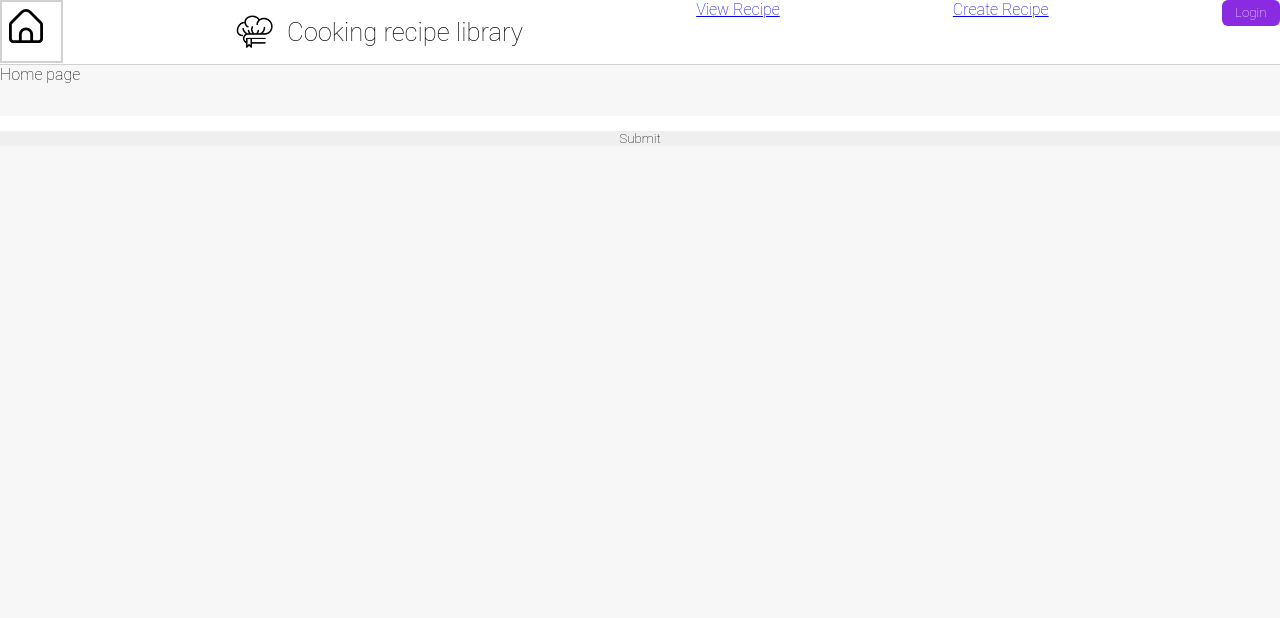
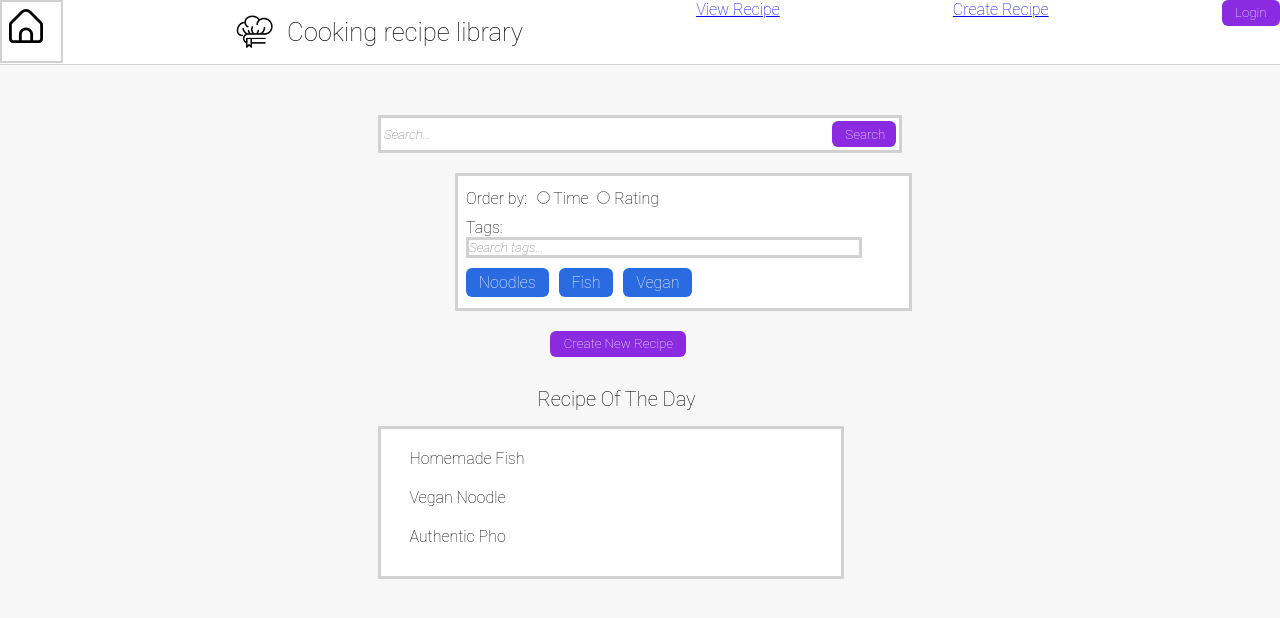
Before and after one commit to LongLeGL/RecipeLibraryWebapp, a React (Create React App) app: page / in a window 1280 px wide. Shown: the top 618 px of the page. Built offline with nearby package versions, Linux system fonts and the light colour scheme.

Commit message:
work on HomePage

```diff
--- a/src/pages/HomePage.css
+++ b/src/pages/HomePage.css
@@ -4,4 +4,102 @@
     height: 90vh;
     display: flex;
     flex-direction: column;
+
 }
+.RealBox{
+    background-color: white;
+
+    width: 40vw;
+    margin: auto;
+    margin-top: 50px;
+    margin-bottom: 20px;
+    border-color: var(--border_gray);
+    border-radius: 1px;
+    border-style: solid;
+    display: flex;
+    flex-direction: column;
+    padding: 0.2em 0.2em;
+}
+#search-box{
+    width: 40vw;
+    height: 100%;
+
+}
+:placeholder-shown{
+    font-style: italic;
+}
+#search-box #search-text{
+
+    font-weight: 200;
+    width: 35vw;
+    outline: none;
+}
+#search-box #search-btn{
+    width: 5vw;
+}
+.FilterBox{
+    background-color: white;
+
+    width: 34vw;
+    margin-left: 455px;
+    margin-bottom: 20px;
+    border-color: var(--border_gray);
+    border-radius: 1px;
+    border-style: solid;
+    display: flex;
+    flex-direction: column;
+    padding: 0.5em 0.5em;
+}
+#Order{
+    margin-top: 5px;
+    margin-bottom: 10px;
+}
+#lbl{
+    margin-right: 6px;
+}
+#Order #rating{
+    margin-left: 5px;
+}
+#SearchTag{
+    margin-bottom: 15px;
+}
+
+#SearchTag #search-tag {
+    border-color: var(--border_gray);
+    border-radius: 1px;
+    border-style: solid;
+    outline:none;
+    width: 30.5vw;
+    font-weight: 200;
+}
+#Container {
+    margin-bottom: 8px;
+}
+.NewRecipe{
+    margin-left: 43vw;
+    margin-bottom: 30px;
+}
+
+.RecipeOfTheDay {
+    margin-left: 29.5vw;
+}
+.RecipeOfTheDay #RecipeOfTheDay-header{
+    font-size: 20px;
+
+    margin-left: 12.5vw;
+    margin-bottom: 15px;
+
+}
+.RecipeOfTheDay #RecipeOfTheDay-panel{
+    background-color: white;
+
+    width: 33.5vw;
+
+    margin-bottom: 20px;
+    border-color: var(--border_gray);
+    border-radius: 1px;
+    border-style: solid;
+    display: flex;
+    flex-direction: column;
+    padding: 1em 1em;
+}
--- a/src/pages/HomePage.js
+++ b/src/pages/HomePage.js
@@ -1,14 +1,61 @@
 import './HomePage.css'
 import React from 'react';
+import { Link } from 'react-router-dom';
 
 function HomePage() {
 	return (
-		<div className='HomePage'>
-			Home page
-			<form>
-				<input type='text' />
-				<input type='submit' />
-			</form>
+		<div class = "HomePage">
+			<div class ="RealBox">
+				<form action="" id="search-box">
+					<input type="text" id ="search-text" placeholder="Search..."/>
+					<button id="search-btn">Search</button>
+				</form>
+
+			</div>
+			<div class ="FilterBox">
+				<div id="Order">
+					<label id="lbl">Order by:    </label>
+					<input type="radio" id="time" name="sort"/> Time <input type="radio" id="rating" name="sort" /> Rating
+				</div>
+				<div id="SearchTag">
+					<label id="lbl">Tags: </label>
+					<input type="text" id ="search-tag" placeholder="Search tags..."/>
+				</div>
+				<div id="Container">
+					<tag>
+
+						Noodles
+					</tag>
+					<tag>
+						Fish
+					</tag>
+					<tag>
+						Vegan
+					</tag>
+				</div>
+			</div>
+			<div class="NewRecipe">
+				<Link to= "/CreateRecipe">
+					<button>Create New Recipe</button>
+				</Link>
+			</div>
+			<div class="RecipeOfTheDay">
+				<div id="RecipeOfTheDay-header">
+					Recipe Of The Day
+				</div>
+				<div id="RecipeOfTheDay-panel">
+					<recipeTitle>
+						Homemade Fish
+					</recipeTitle>
+					<recipeTitle>
+						Vegan Noodle
+					</recipeTitle>
+					<recipeTitle>
+						Authentic Pho
+					</recipeTitle>
+				</div>
+			</div>
+
 		</div>
 	);
 }
--- a/src/pages/Login.css
+++ b/src/pages/Login.css
@@ -14,11 +14,11 @@
     font-weight: 800;
 }
 
-form {
+/* form {
     margin-top: 2em;
     display: flex;
     flex-direction: column;
-}
+} */
 
 .InputContainer {
     margin: auto;
--- a/src/pages/global.css
+++ b/src/pages/global.css
@@ -19,3 +19,24 @@ button {
     padding: 0.4em 1em;
     cursor: pointer;
 }
+tag {
+    background-color: rgb(43, 107, 226);
+    margin-right: 10px;
+
+    color: white;
+    border-radius: 6px;
+    border-style: none;
+    padding: 0.3em 0.8em;
+    cursor: pointer;
+
+}
+recipeTitle {
+    background-color: white;
+    margin-bottom: 10px;
+
+    color: black;
+    border-radius: 6px;
+    border-style: none;
+    padding: 0.3em 0.8em;
+    cursor: pointer;
+}
```
